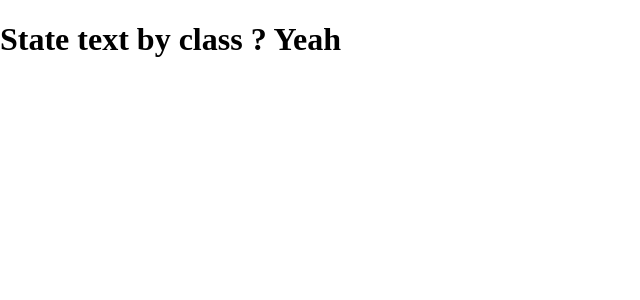
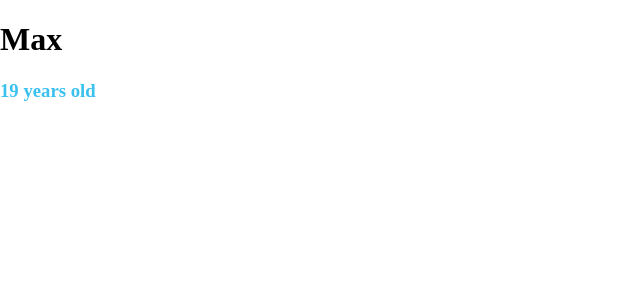
Before and after one commit to Ehot93/todor, a React (Create React App) app: page / in a window 1280 px wide. Shown: the top 300 px of the page, without its empty margins (0-640 px from the left). Built offline with nearby package versions, Linux system fonts and the light colour scheme.

Commit message:
lesson 15.5

```diff
--- a/src/App.js
+++ b/src/App.js
@@ -1,4 +1,4 @@
-import React from 'react'
+import React, {Component} from 'react'
 //import ContactCard from './ContactCard'
 import productsData from './components/vschoolProducts.js'
 import Products from './components/Products.js'
@@ -25,21 +25,23 @@ import AppClass from './components/AppClass.js'
 //         </div>
 //     )
 // }
-class App extends React.Component{
+class App extends Component{
     constructor(){
     super()
     this.state = {
-            answer:"Yeah"
+        name: "Max",
+        age: 19
     }
     }
     render(){
-        return(
+    return (
         <div>
-                <h1>State text by class ? {this.state.answer}</h1>
+            <h1> {this.state.name} </h1>
+            <h3><font color="#3AC1EF">{this.state.age} years old</font></h3>
         </div>
     )
     }
+
 }
 
-
 export default App
```
Lines whose indentation alone changed are shown as unchanged.
